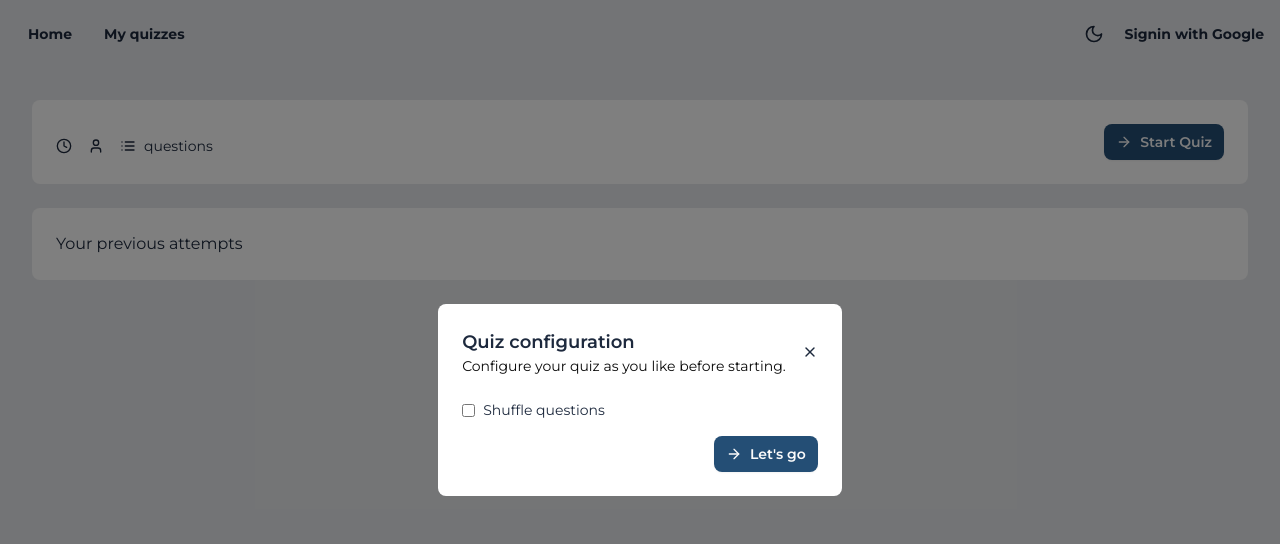
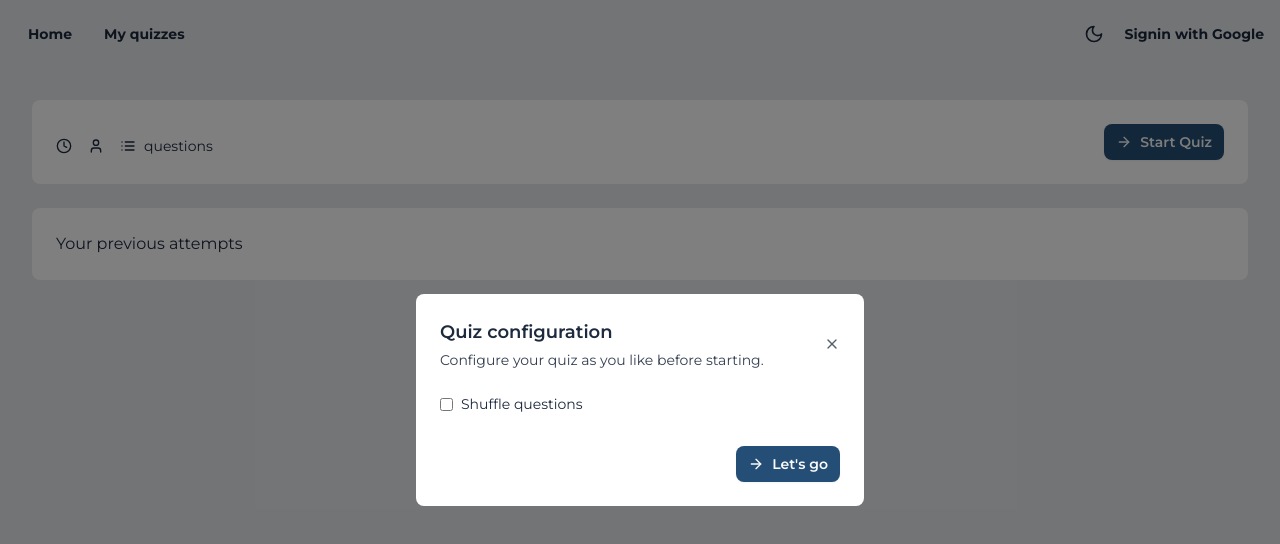
Before and after one commit to trandangduat/quiz-4u, a Next.js app: page /quiz/1 in a window 1280 px wide. Both pictures are taken after a click on the element "Start Quiz". Shown: the top 544 px of the page. Built offline with nearby package versions, Linux system fonts and the light colour scheme; no server answers; the database is empty.

Commit message:
subtle changes to dialog component to improve ux

```diff
--- a/app/quiz/[quizId]/page.tsx
+++ b/app/quiz/[quizId]/page.tsx
@@ -66,7 +66,7 @@ export default async function Page({ params } : { params: Promise<{ quizId: stri
                                         <label htmlFor="shuffle" className="text-sm cursor-pointer">Shuffle questions</label>
                                     </div>
                                 </div>
-                                <div className="flex justify-end mt-4">
+                                <div className="flex justify-end mt-8">
                                     <Button type="submit" className="font-semibold flex flex-row gap-2 items-center">
                                         <ArrowRight size={16} />
                                         Let's go
--- a/components/ui/dialog.tsx
+++ b/components/ui/dialog.tsx
@@ -2,11 +2,10 @@
 
 import { cn } from "@/lib/utils";
 import { X } from "lucide-react";
-import { createContext, useContext, useState } from "react";
+import { createContext, useContext, useRef, useState } from "react";
 
 type DialogProps = {
   children: React.ReactNode;
-  className?: string;
 };
 
 const DialogContext = createContext<{
@@ -17,7 +16,7 @@ const DialogContext = createContext<{
   setOpen: (open: boolean) => {}
 });
 
-export const Dialog = ({ children, className }: DialogProps) => {
+export const Dialog = ({ children }: DialogProps) => {
   const [open, setOpen] = useState(false);
 
   return (
@@ -43,15 +42,28 @@ type DialogContentProps = {
 };
 
 export const DialogContent = ({ children, className }: DialogContentProps) => {
-  const { open } = useContext(DialogContext);
+  const { open, setOpen } = useContext(DialogContext);
+  const dialogContentRef = useRef<HTMLDivElement>(null);
 
   return (
-    <div className={cn(
-      "fixed inset-0 z-50 flex items-center justify-center bg-black/50 transition-all",
-      open ? "visible" : "invisible",
-      className
-    )}>
-      <div className={cn("bg-card dark:bg-secondary/25 rounded-md p-6 flex flex-col gap-6", className)}>
+    <div
+      className={cn(
+        "fixed inset-0 z-50 flex items-center justify-center bg-black/50 transition-all duration-200",
+        open ? "opacity-100" : "opacity-0 pointer-events-none",
+        className
+      )}
+      ref={dialogContentRef}
+      onMouseDown={(e) => {
+        if (dialogContentRef.current && dialogContentRef.current === (e.target as Node)) {
+          setOpen(false);
+        }
+      }}
+    >
+      <div className={cn(
+        "bg-card dark:bg-secondary/25 w-full max-w-md rounded-md p-6 flex flex-col gap-6 transition-all duration-200",
+        open ? "scale-100 opacity-100" : "scale-95 opacity-0",
+        className
+      )}>
         {children}
       </div>
     </div>
@@ -69,12 +81,12 @@ export const DialogHeader = ({ className, title, description }: DialogHeaderProp
 
   return (
     <div className={cn("flex flex-row justify-between items-center gap-4", className)}>
-      <div className="flex flex-col">
+      <div className="flex flex-col gap-1">
         {title && <span className="text-lg font-semibold">{title}</span>}
-        {description && <span className="text-sm text-muted-foreground">{description}</span>}
+        {description && <span className="text-sm text-foreground/90">{description}</span>}
       </div>
       <div>
-        <X size={16} className="cursor-pointer" onClick={() => setOpen(false)} />
+        <X size={16} className="cursor-pointer opacity-75 hover:opacity-100" onClick={() => setOpen(false)} />
       </div>
     </div>
   );
```
